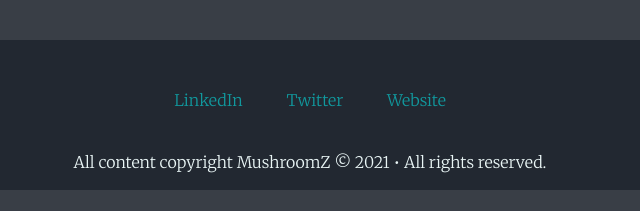
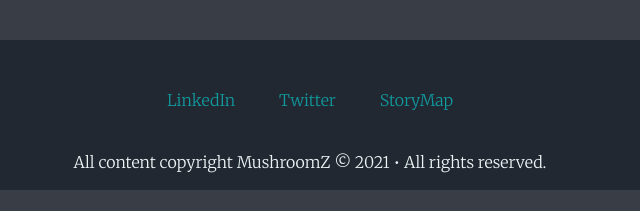
Before and after one commit to pippimotta/mysite, a plain HTML site: page index.html in a window 1280 px wide. Shown: the part 2285-2496 px from the top of the page, 330-970 px from the left. Drawn offline with Linux system fonts and the light colour scheme; a web font is replaced by a local one.

Commit message:
Update index.html

```diff
--- a/index.html
+++ b/index.html
@@ -57,7 +57,7 @@
   <div class="bottom-container">
     <a class="footer-link" href="https://www.linkedin.com/">LinkedIn</a>
     <a class="footer-link" href="https://twitter.com/">Twitter</a>
-    <a class="footer-link" href="https://www.appbrewery.co/">Website</a>
+    <a class="footer-link" href=‘https://storymaps.arcgis.com/stories/3d5f138c18a84986b78569da8be76758’>StoryMap</a>
     <p class='credit'>All content copyright MushroomZ © 2021 • All rights reserved.</p>
   </div>
 
```
